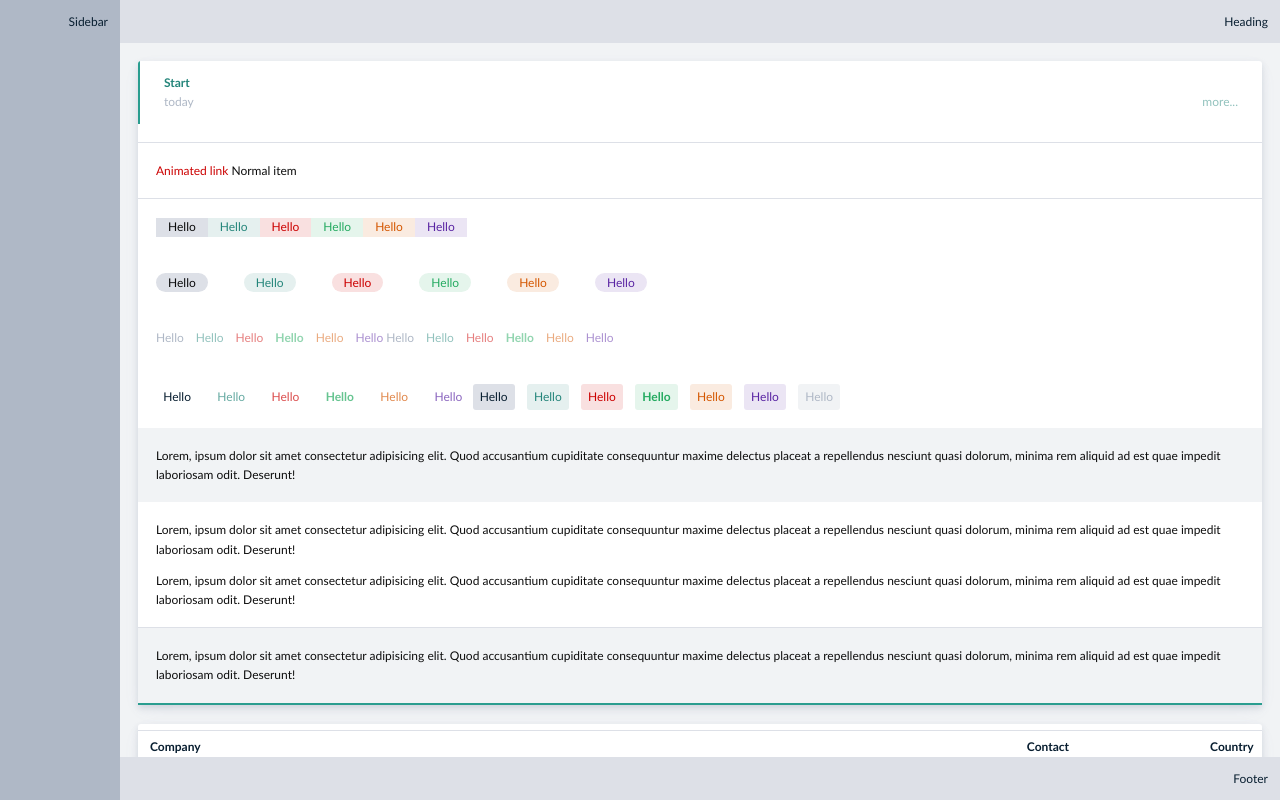
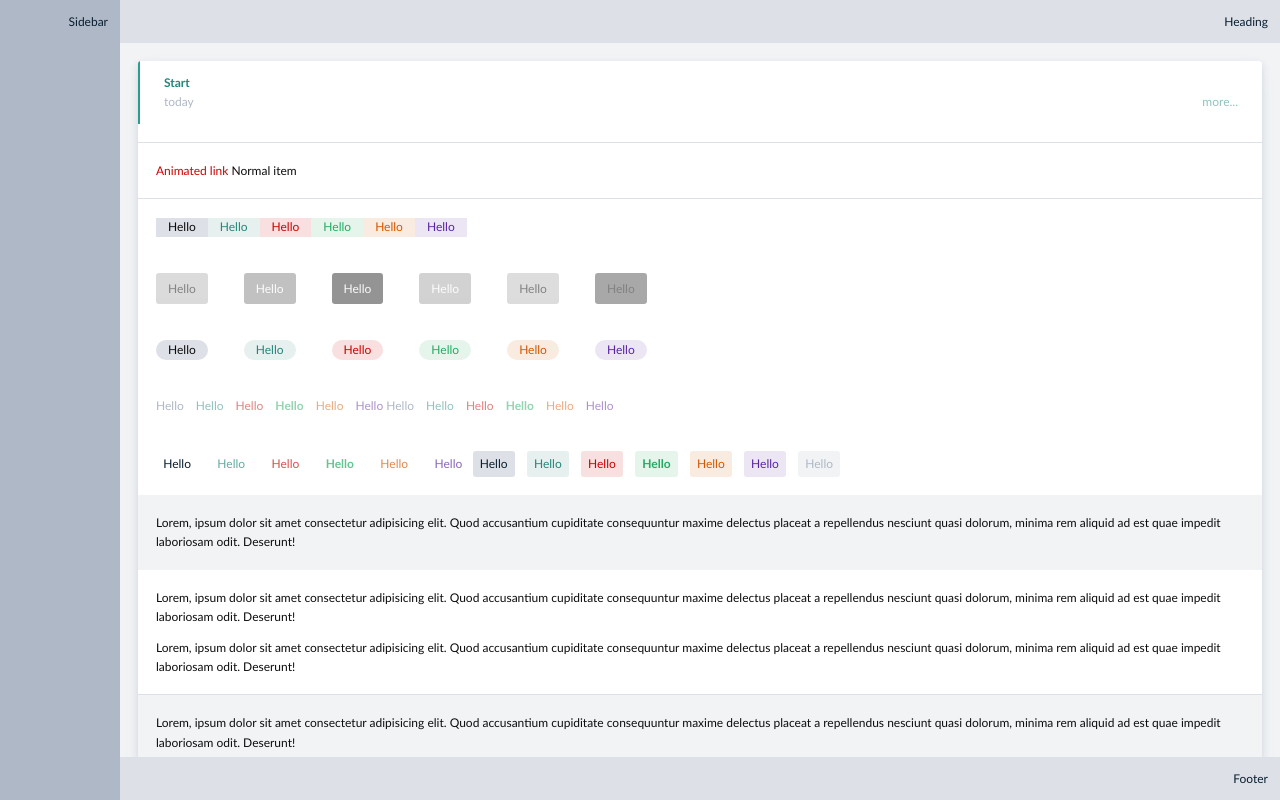
Before and after one commit to bardoui/termeh, a website: page demo/index.html in a window 1280 px wide. Drawn offline with Linux system fonts and the light colour scheme.

Commit message:
add loader component

```diff
--- a/demo/index.html
+++ b/demo/index.html
@@ -59,6 +59,24 @@
                                     <div class="badge is-success">Hello</div>
                                     <div class="badge is-warning">Hello</div>
                                     <div class="badge is-info">Hello</div>
+                                </div>
+                            </div>
+                            <div class="section">
+                                <div class="loader is-loading">
+                                    <div class="gaper is-massive-gaped">
+                                        <div class="button">Hello</div>
+                                        <div class="button is-primary">
+                                            Hello
+                                        </div>
+                                        <div class="button is-error">Hello</div>
+                                        <div class="button is-success">
+                                            Hello
+                                        </div>
+                                        <div class="button is-warning">
+                                            Hello
+                                        </div>
+                                        <div class="button is-info">Hello</div>
+                                    </div>
                                 </div>
                             </div>
                             <div class="section">
--- a/demo/style.scss
+++ b/demo/style.scss
@@ -18,6 +18,7 @@
 @import "../scss/component/landscape.scss";
 @import "../scss/component/layout.scss";
 @import "../scss/component/link.scss";
+@import "../scss/component/loader.scss";
 @import "../scss/component/meta.scss";
 
 .attachment {
--- a/package.json
+++ b/package.json
@@ -1,6 +1,6 @@
 {
     "name": "@bardoui/termeh",
-    "version": "2.3.1",
+    "version": "2.3.2",
     "private": false,
     "description": "Modern modular CSS framework",
     "license": "ISC",
--- /dev/null
+++ b/scss/component/loader.scss
@@ -0,0 +1,24 @@
+.loader {
+    display: block;
+
+    &.is-loading {
+        @include locked;
+        filter: grayscale(1);
+        opacity: 0.5;
+
+        &.is-animated {
+            animation: loader-animation 3s infinite ease-in-out;
+            @at-root {
+                @keyframes loader-animation {
+                    0%,
+                    100% {
+                        opacity: 0.1;
+                    }
+                    50% {
+                        opacity: 0.5;
+                    }
+                }
+            }
+        }
+    }
+}
```
Also changed, not shown: README.md, demo/dist/style.css.
